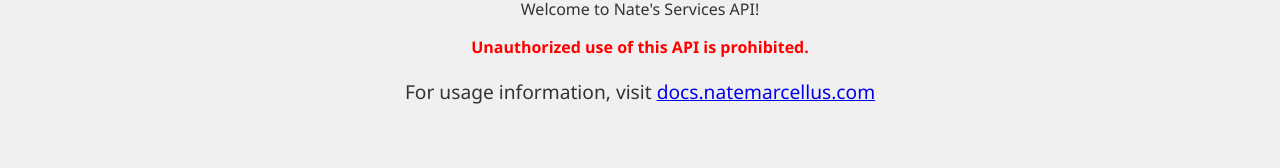
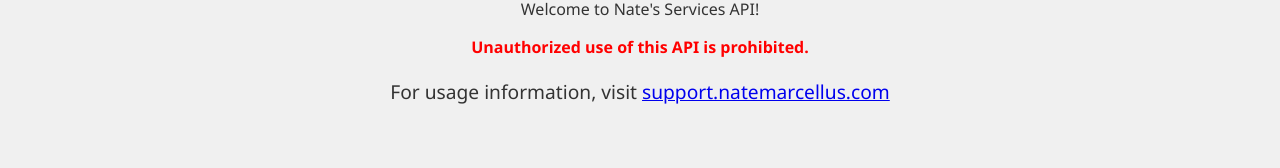
Before and after one commit to NatesHonor/apisite, a website: page public/index.html in a window 1280 px wide. Shown: the part 178-346 px from the top of the page. Drawn offline with Linux system fonts and the light colour scheme.

Commit message:
Updated public api route

```diff
--- a/public/index.html
+++ b/public/index.html
@@ -56,7 +56,7 @@
     <p>Welcome to Nate's Services API!</p>
     <p class="warning">Unauthorized use of this API is prohibited.</p>
     <div class="usage">
-      <p>For usage information, visit <a href="https://docs.natemarcellus.com">docs.natemarcellus.com</a></p>
+      <p>For usage information, visit <a href="https://support.natemarcellus.com">support.natemarcellus.com</a></p>
     </div>
   </main>
   <footer>
```
